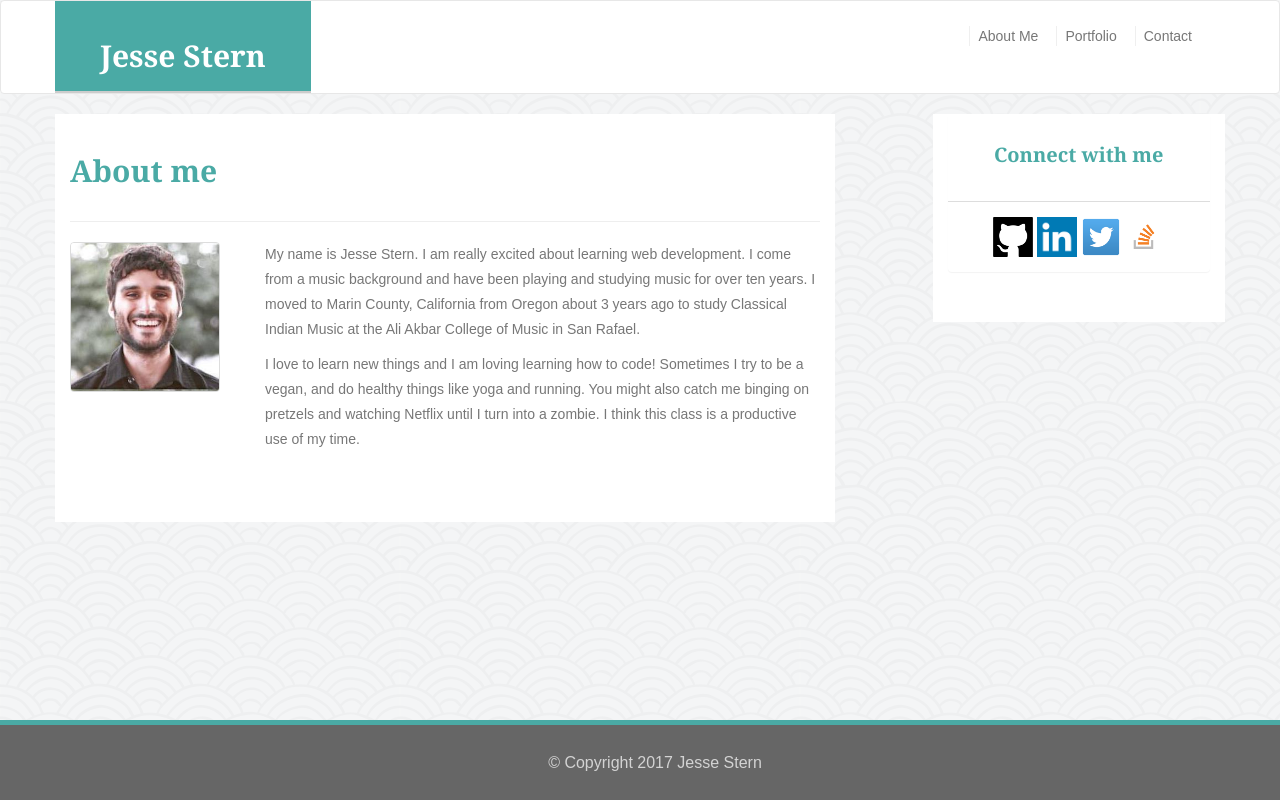
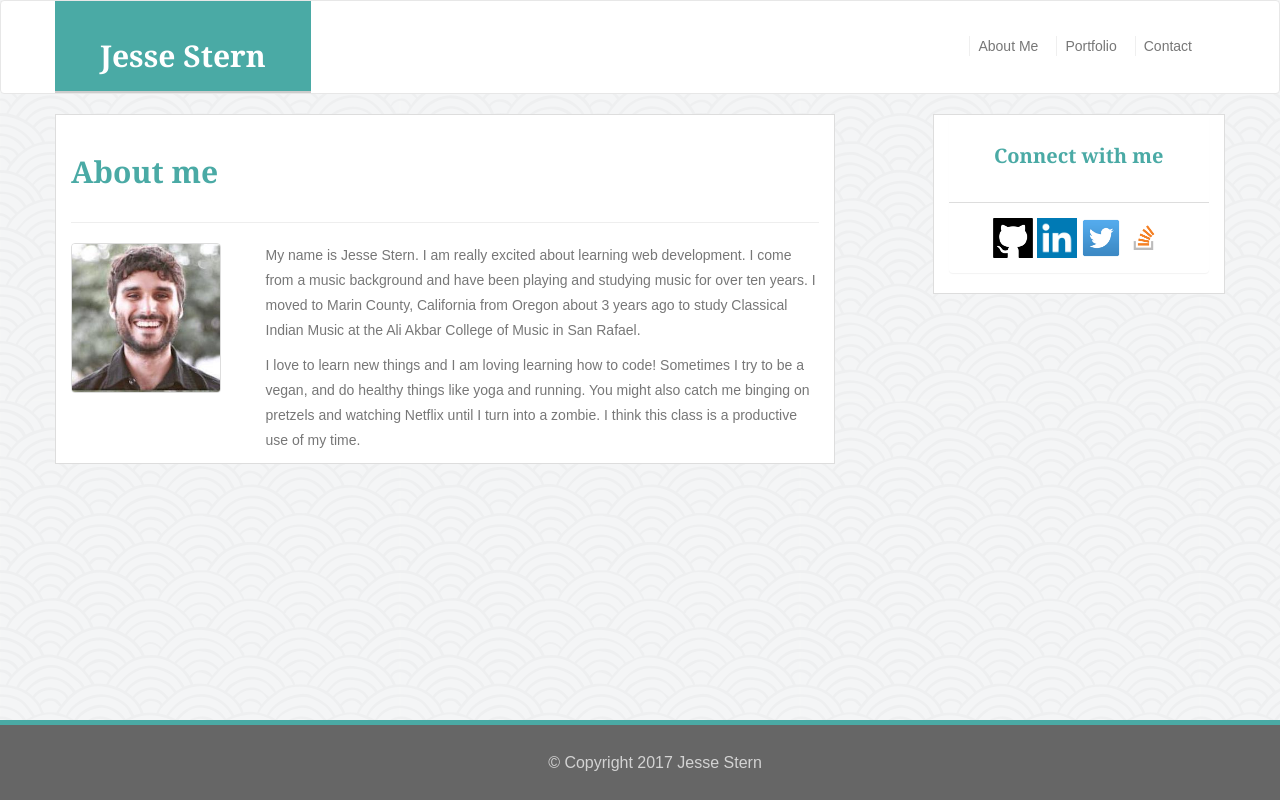
Before and after one commit to sternj20/Bootstrap-Portfolio, a plain HTML site: page index.html in a window 1280 px wide. Drawn offline with nearby package versions, Linux system fonts and the light colour scheme.

Commit message:
fixed some responsive margin problems on content section

```diff
--- a/assets/css/style.css
+++ b/assets/css/style.css
@@ -37,14 +37,16 @@ h3{
 	border-bottom: 2px solid #cccccc;
 }
 .navbar-default .navbar-nav>li{
-	margin-top:25px;
+	margin-top:35px;
 }
 .navbar-default .navbar-nav>li>a{
 	padding: 0 8px;
 	margin-right:10px;
 	border-left: 1px solid #efefef;
 }
-
+.navbar-default.navbar-nav>li>a: first-child {
+  border-left: 0 none;
+}
 /*about me*/
 .thumbnail{
 	float:left;
@@ -53,10 +55,15 @@ h3{
 }
 .content{
 	position:static;
-	padding-bottom:30px;
+	border: 1px solid #ddd
 }
 
 /*portfolio*/
+.examples{
+	position:relative;
+	display:inline-block;
+}
+
 .exampleNames{
 	position: relative;
     bottom: 64px;
@@ -96,11 +103,6 @@ h3{
 	color: #D3D3D3;
 }
 
-.examples{
-	position:relative;
-	display:inline-block;
-}
-
 @media only screen and (max-width:640px){
 	.navbar-fixed-bottom{
 		position:static;
--- a/index.html
+++ b/index.html
@@ -51,10 +51,10 @@
 					<h1>About me</h1>
 				</div>
 				<div class="row">
-					<div class="col-md-3 content">
+					<div class="col-md-3">
 						<img src="assets/images/myimg.jpg" class="thumbnail" width="150px" height="150px">
 					</div>
-					<div class="col-md-9 content"><p>My name is Jesse Stern. I am really excited about learning web development. I come from a music background and have been playing and studying music for over ten years. I moved to Marin County, California from Oregon about 3 years ago to study Classical Indian Music at the Ali Akbar College of Music in San Rafael.</p>
+					<div class="col-md-9 "><p>My name is Jesse Stern. I am really excited about learning web development. I come from a music background and have been playing and studying music for over ten years. I moved to Marin County, California from Oregon about 3 years ago to study Classical Indian Music at the Ali Akbar College of Music in San Rafael.</p>
 
 					</p>I love to learn new things and I am loving learning how to code! Sometimes I try to be a vegan, and do healthy things like yoga and running. You might also catch me binging on pretzels and watching Netflix until I turn into a zombie. I think this class is a productive use of my time.</p>
 				</div> <!-- col md9 -->
```
